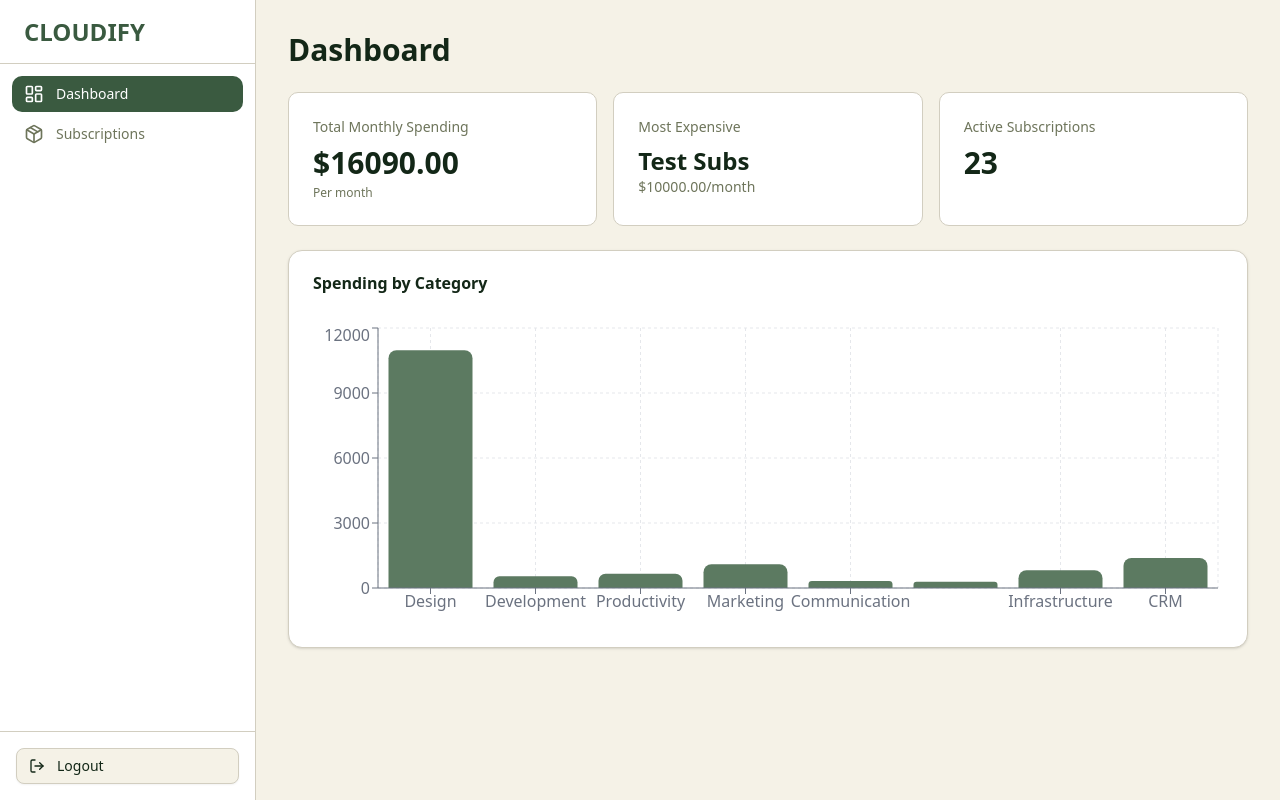
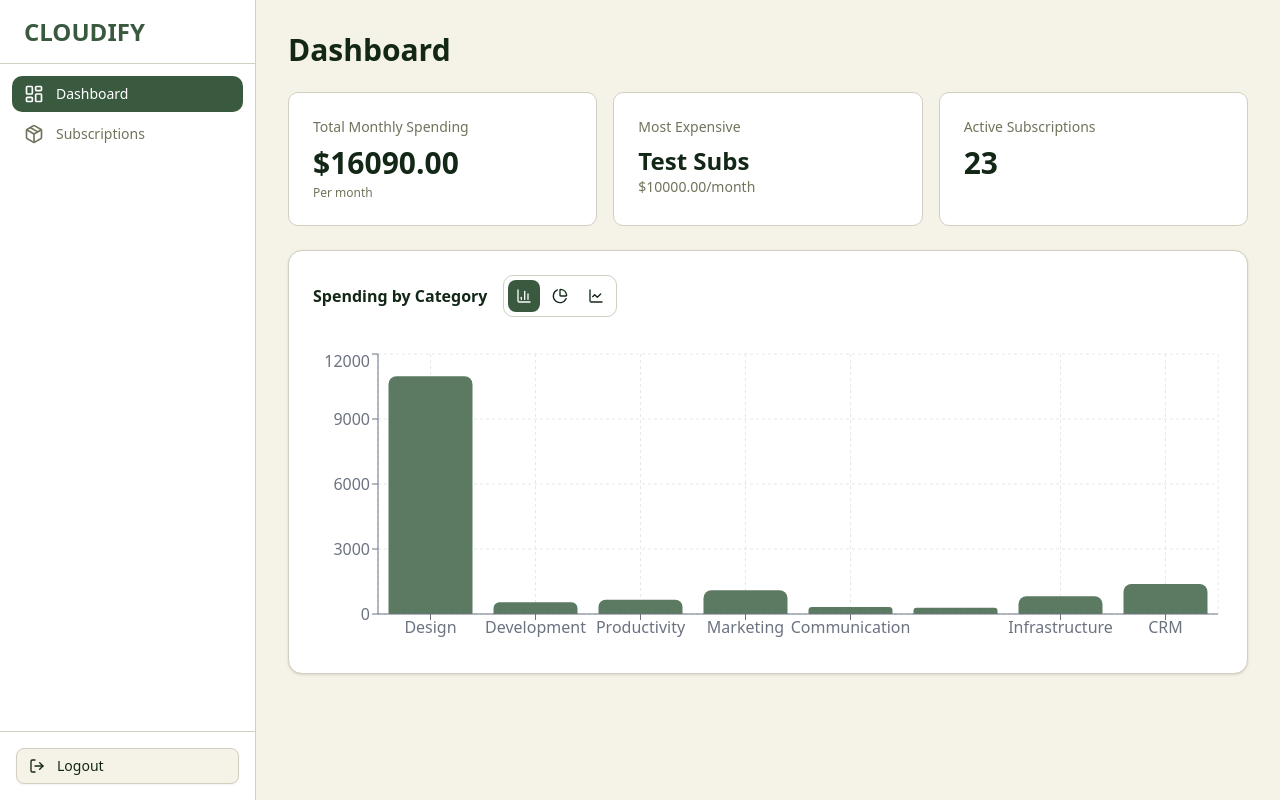
Before and after one commit to ramizkdyy/uplide-cloudify, a Next.js app: page /dashboard in a window 1280 px wide. Built offline with nearby package versions, Linux system fonts and the light colour scheme; data requests are answered from the project's data file.

Commit message:
Implemented different types of charts

```diff
--- a/components/dashboard/CategoryChart.tsx
+++ b/components/dashboard/CategoryChart.tsx
@@ -1,20 +1,33 @@
 "use client";
 
+import { useState } from "react";
 import { Card, CardContent, CardHeader, CardTitle } from "@/components/ui/card";
-import { BarChart, Bar, XAxis, YAxis, CartesianGrid, Tooltip, ResponsiveContainer } from "recharts";
+import { BarChart, Bar, XAxis, YAxis, CartesianGrid, Tooltip, ResponsiveContainer, PieChart, Pie, Cell, LineChart, Line } from "recharts";
+import { BarChart3, PieChart as PieChartIcon, LineChart as LineChartIcon } from "lucide-react";
+import { Button } from "@/components/ui/button";
+import { motion, AnimatePresence } from "framer-motion";
 
 interface CategoryChartProps {
   data: { name: string; value: number }[];
 }
 
+type ChartType = "bar" | "pie" | "line";
+
+const COLORS = ["#3a5a40", "#588157", "#a3b18a", "#dad7cd", "#344e41"];
+
 export function CategoryChart({ data }: CategoryChartProps) {
-  return (
-    <Card>
-      <CardHeader>
-        <CardTitle>Spending by Category</CardTitle>
-      </CardHeader>
-      <CardContent>
-        <ResponsiveContainer width="100%" height={300}>
+  const [chartType, setChartType] = useState<ChartType>("bar");
+
+  const chartButtons = [
+    { type: "bar" as ChartType, icon: BarChart3, label: "Bar" },
+    { type: "pie" as ChartType, icon: PieChartIcon, label: "Pie" },
+    { type: "line" as ChartType, icon: LineChartIcon, label: "Line" },
+  ];
+
+  const renderChart = () => {
+    switch (chartType) {
+      case "bar":
+        return (
           <BarChart data={data}>
             <CartesianGrid strokeDasharray="3 3" stroke="#e5e7eb" />
             <XAxis dataKey="name" stroke="#6b7280" />
@@ -22,6 +35,76 @@ export function CategoryChart({ data }: CategoryChartProps) {
             <Tooltip formatter={(value) => `$${value}`} />
             <Bar dataKey="value" fill="#5c7a61" radius={[8, 8, 0, 0]} />
           </BarChart>
+        );
+      case "pie":
+        return (
+          <PieChart>
+            <Pie
+              data={data}
+              cx="50%"
+              cy="50%"
+              labelLine={false}
+              label={({ name, percent }) => `${name} ${(percent * 100).toFixed(0)}%`}
+              outerRadius={100}
+              fill="#8884d8"
+              dataKey="value"
+            >
+              {data.map((entry, index) => (
+                <Cell key={`cell-${index}`} fill={COLORS[index % COLORS.length]} />
+              ))}
+            </Pie>
+            <Tooltip formatter={(value) => `$${value}`} />
+          </PieChart>
+        );
+      case "line":
+        return (
+          <LineChart data={data}>
+            <CartesianGrid strokeDasharray="3 3" stroke="#e5e7eb" />
+            <XAxis dataKey="name" stroke="#6b7280" />
+            <YAxis stroke="#6b7280" />
+            <Tooltip formatter={(value) => `$${value}`} />
+            <Line type="monotone" dataKey="value" stroke="#5c7a61" strokeWidth={2} />
+          </LineChart>
+        );
+    }
+  };
+
+  return (
+    <Card>
+      <CardHeader className="flex-row items-center justify-between">
+        <div className="flex items-center gap-4 space-between">
+        <CardTitle>Spending by Category</CardTitle>
+        <div className="flex gap-1 border rounded-lg p-1">
+          {chartButtons.map(({ type, icon: Icon, label }) => (
+            <Button
+              key={type}
+              variant={chartType === type ? "default" : "ghost"}
+              size="icon-sm"
+              onClick={() => setChartType(type)}
+              className={chartType === type ? "bg-hunter-green hover:bg-hunter-green/90" : ""}
+              title={label}
+            >
+              <Icon className="h-4 w-4" />
+            </Button>
+          ))}
+        </div>
+                </div>
+
+      </CardHeader>
+      <CardContent>
+        <ResponsiveContainer width="100%" height={300}>
+          <AnimatePresence mode="wait">
+            <motion.div
+              key={chartType}
+              initial={{ opacity: 0 }}
+              animate={{ opacity: 1 }}
+              exit={{ opacity: 0 }}
+              transition={{ duration: 0.3 }}
+              style={{ width: "100%", height: "100%" }}
+            >
+              {renderChart()}
+            </motion.div>
+          </AnimatePresence>
         </ResponsiveContainer>
       </CardContent>
     </Card>
```
